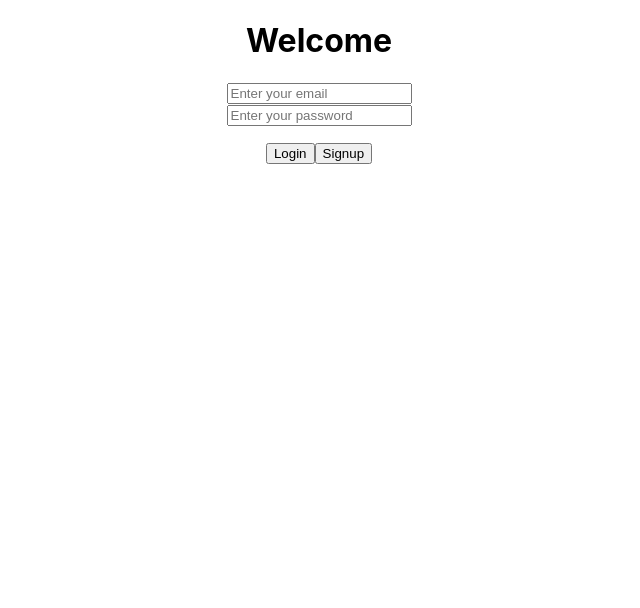
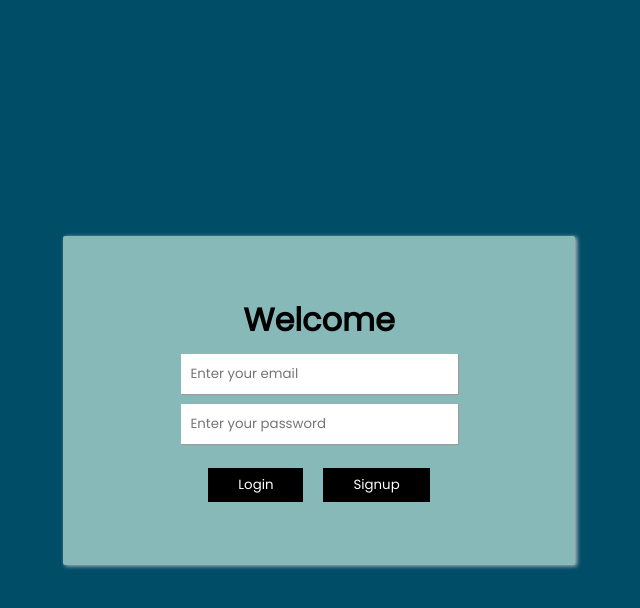
Before and after one commit to hassaanali723/firebase-login-with-react, a React (Create React App) app: page / in a window 1280 px wide. Shown: the top 608 px of the page, without its empty margins (321-961 px from the left). Built offline with nearby package versions, Linux system fonts and the light colour scheme.

Commit message:
Styling added

```diff
--- a/src/App.css
+++ b/src/App.css
@@ -1,5 +1,44 @@
+.main{
+  text-align: center;
+}
 .App {
   text-align: center;
+  height: 100vh;
+    /* height: auto; */
+    text-align: center;
+    background: #004d68;
+    display: flex;
+}
+
+.card{
+  width: 40%;
+    margin: auto;
+    background: #87b9b9;
+    display: flex;
+    flex-direction: column;
+    padding: 60px 0px;
+    box-shadow: 2px 1px 4px #bdbdbd;
+    border-radius: 2px;
+}
+.App h1{
+  padding-bottom: 5px;
+    margin: 0;
+}
+
+.input{
+  padding: 10px;
+  margin: 5px;
+  box-shadow: 1px 1px 1px #9c9c9c;
+  border: none;
+
+}
+
+.btn{
+  padding: 7px 30px;
+    margin: 3px 10px;
+    background-color: black;
+    color: white;
+    border: none;
 }
 
 .App-logo {
--- a/src/App.js
+++ b/src/App.js
@@ -10,10 +10,12 @@ class App extends Component {
   render() {
     return (
       <div className="App">
+        <div className="card">
      <h1>
        Welcome
      </h1>
      <Authen/>
+     </div>
     </div>
      );
   }
--- a/src/Authen.js
+++ b/src/Authen.js
@@ -108,13 +108,13 @@ class Authen extends Component {
     }
     render() {
         return (
-            <div className="App">
-            <input id="email" ref="email" type="email" placeholder="Enter your email" /> <br/>
-            <input id="pass" ref="password" type="password" placeholder="Enter your password" /> <br/>
+            <div className="main">
+            <input className="input" id="email" ref="email" type="email" placeholder="Enter your email" /> <br/>
+            <input className="input" id="pass" ref="password" type="password" placeholder="Enter your password" /> <br/>
             <p>{this.state.err}</p>
-            <button onClick={this.login}>Login</button>
-            <button onClick={this.signup}>Signup</button>
-            <button id="logout" className="hide" onClick={this.logout}>Logout</button>
+            <button className="btn" onClick={this.login}>Login</button>
+            <button className="btn" onClick={this.signup}>Signup</button>
+            <button id="logout" className="hide btn" onClick={this.logout}>Logout</button>
 
 
 
--- a/src/index.css
+++ b/src/index.css
@@ -1,13 +1,16 @@
+@import url('https://fonts.googleapis.com/css?family=Poppins');
+
+*{
+  font-family: 'Poppins';
+}
+
 body {
   margin: 0;
-  font-family: -apple-system, BlinkMacSystemFont, 'Segoe UI', 'Roboto', 'Oxygen',
-    'Ubuntu', 'Cantarell', 'Fira Sans', 'Droid Sans', 'Helvetica Neue',
-    sans-serif;
+  font-family: 'Poppins';
   -webkit-font-smoothing: antialiased;
   -moz-osx-font-smoothing: grayscale;
 }
 
 code {
-  font-family: source-code-pro, Menlo, Monaco, Consolas, 'Courier New',
-    monospace;
+  font-family: 'Poppins';
 }
```
